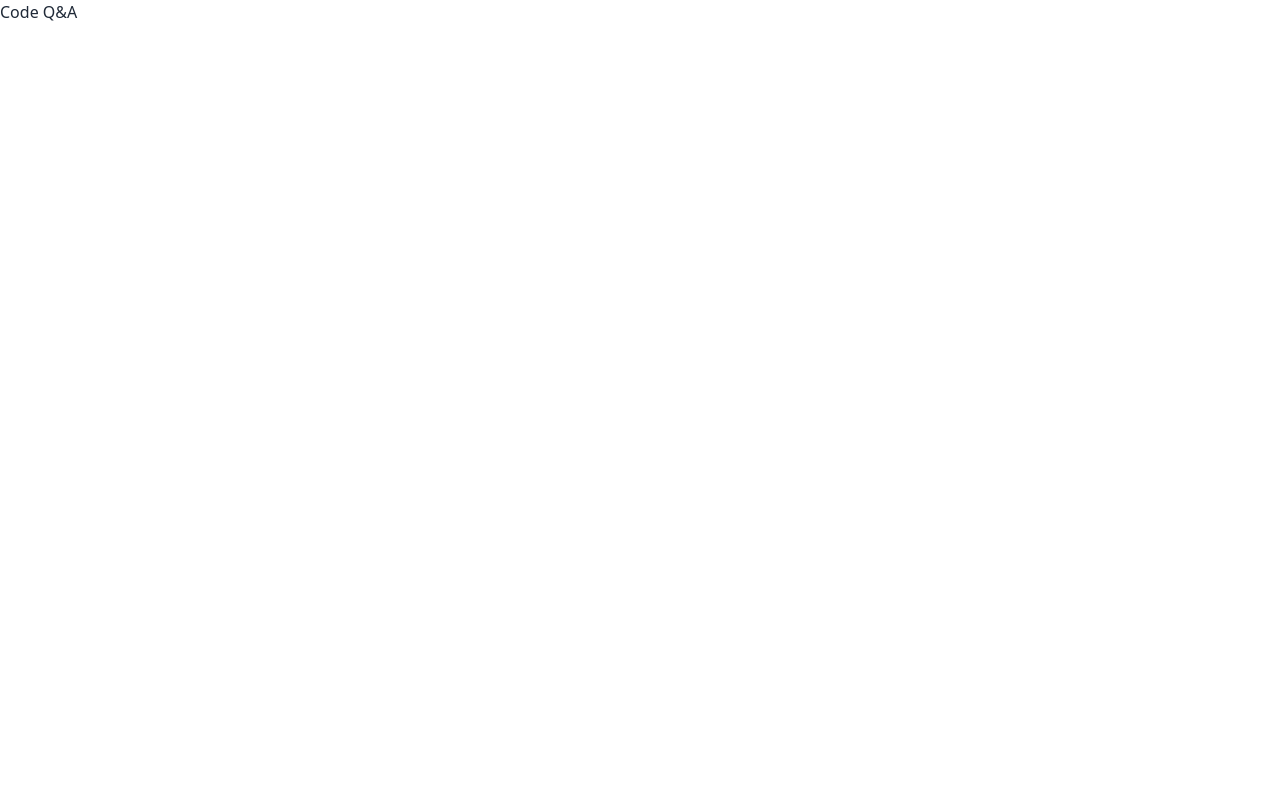
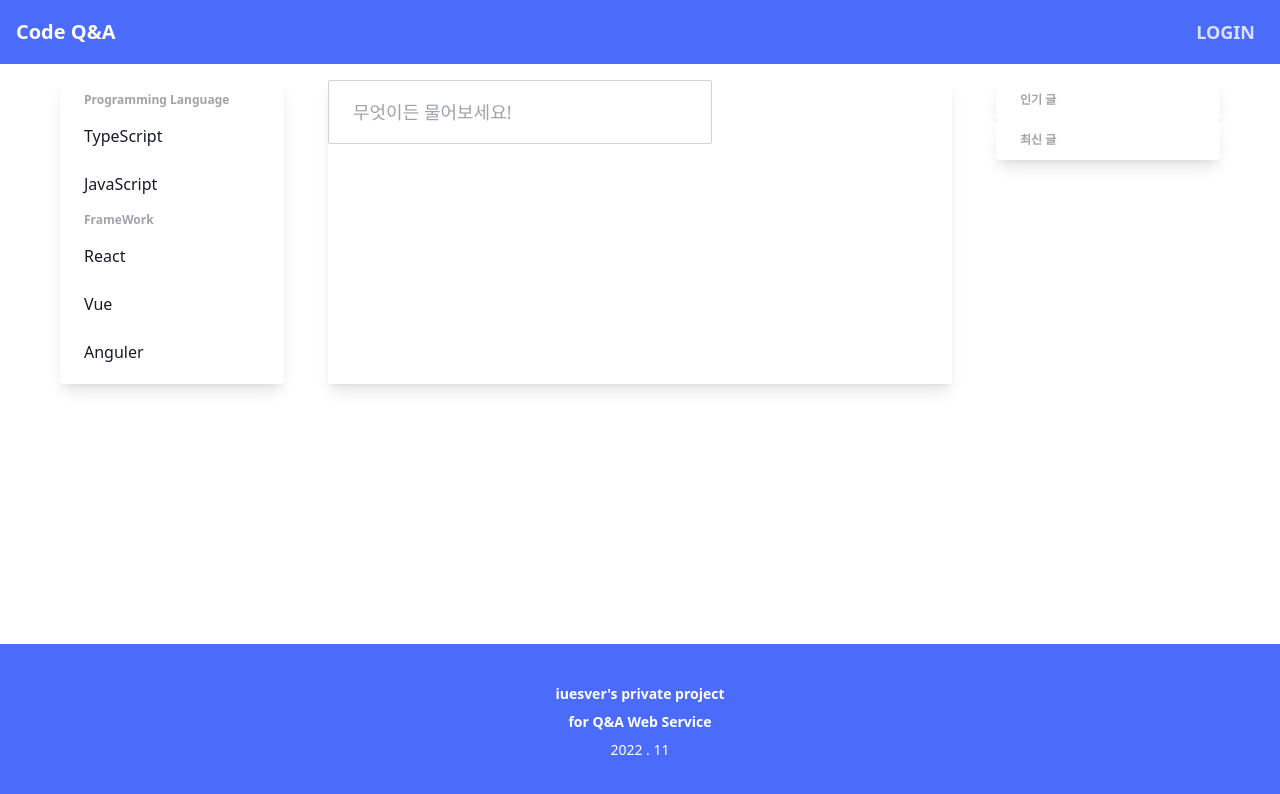
Before and after one commit to iuesver/Code_QnA, a React (Vite) app: page / in a window 1280 px wide. Shown: the top 794 px of the page. Built offline with nearby package versions, Linux system fonts and the light colour scheme.

Commit message:
create main page component

```diff
--- a/index.html
+++ b/index.html
@@ -1,5 +1,5 @@
 <!DOCTYPE html>
-<html lang="en">
+<html data-theme="corporate" lang="en">
   <head>
     <meta charset="UTF-8" />
     <link rel="icon" type="image/svg+xml" href="/vite.svg" />
--- a/package.json
+++ b/package.json
@@ -9,11 +9,13 @@
     "preview": "vite preview"
   },
   "dependencies": {
+    "@reduxjs/toolkit": "^1.8.6",
     "react": "^18.2.0",
     "react-dom": "^18.2.0",
     "react-router-dom": "^6.4.2"
   },
   "devDependencies": {
+    "@heroicons/react": "^2.0.12",
     "@types/react": "^18.0.22",
     "@types/react-dom": "^18.0.7",
     "@vitejs/plugin-react": "^2.2.0",
@@ -21,6 +23,7 @@
     "daisyui": "^2.37.0",
     "postcss": "^8.4.18",
     "prettier": "2.7.1",
+    "tailwind-styled-components": "^2.2.0",
     "tailwindcss": "^3.2.1",
     "typescript": "^4.6.4",
     "vite": "^3.2.0"
--- /dev/null
+++ b/src/containers/FooterContainer.tsx
@@ -0,0 +1,17 @@
+import tw from 'tailwind-styled-components';
+
+const Footer = tw.footer`
+footer footer-center absolute bottom-0 p-10 bg-primary text-white
+`;
+
+export const FooterContainer = () => {
+  return (
+    <Footer>
+      <div>
+        <p className="font-bold">iuesver's private project</p>
+        <p className="font-bold">for Q&A Web Service</p>
+        <p>2022 . 11</p>
+      </div>
+    </Footer>
+  );
+};
--- a/src/containers/HeaderContainer.tsx
+++ b/src/containers/HeaderContainer.tsx
@@ -1,7 +1,58 @@
+import tw from 'tailwind-styled-components';
+
+const Nav = tw.nav`
+navbar bg-primary text-white
+`;
+
+const Title = tw.div`
+flex-1 px-2
+`;
+
+const TextInput = tw.input`
+text-black input input-bordered input-sm input-primary w-full
+`;
+
 export const HeaderContainer = () => {
   return (
-    <nav>
-      <h1>Code Q&A</h1>
-    </nav>
+    <Nav>
+      <Title>
+        <h1 className="font-bold text-xl">Code Q&A</h1>
+      </Title>
+      <div className="flex-none">
+        <label htmlFor="login-modal" className="btn btn-primary text-lg">
+          login
+        </label>
+        <input type="checkbox" id="login-modal" className="modal-toggle" />
+        <div className="modal">
+          <div className="modal-box">
+            <label htmlFor="user-email" className="label">
+              <span className="label-text">E-Mail</span>
+            </label>
+            <TextInput type="mail" name="user-email" id="user-email" />
+            <label htmlFor="user-password" className="label">
+              <span className="label-text">Password</span>
+            </label>
+            <TextInput
+              type="password"
+              name="user-password"
+              id="user-password"
+            />
+            <div className="modal-action">
+              <a href="/" className="link link-primary flex-1 mt-6">
+                아직 회원이 아니신가요?
+              </a>
+              <input
+                type="submit"
+                value="로그인"
+                className="btn btn-primary px-5"
+              />
+              <label htmlFor="login-modal" className="btn btn-primary px-6">
+                취소
+              </label>
+            </div>
+          </div>
+        </div>
+      </div>
+    </Nav>
   );
 };
--- /dev/null
+++ b/src/containers/MainContainer.tsx
@@ -0,0 +1,18 @@
+import { Menu } from '../modules/Menu';
+import tw from 'tailwind-styled-components';
+import { SideBar } from '../modules/SideBar';
+import { MainPost } from '../modules/MainPost';
+
+const Section = tw.section`
+flex justify-evenly p-4
+`;
+
+export const MainContainer = () => {
+  return (
+    <Section>
+      <Menu />
+      <MainPost />
+      <SideBar />
+    </Section>
+  );
+};
--- /dev/null
+++ b/src/modules/MainPost.tsx
@@ -0,0 +1,20 @@
+import tw from 'tailwind-styled-components';
+
+const Article = tw.article`
+flex flex-col w-1/2 shadow-lg
+`;
+
+const SearchBar = tw.input`
+input input-bordered input-lg w-96
+`;
+
+export const MainPost = () => {
+  return (
+    <Article>
+      <div>
+        <SearchBar type="search" placeholder="무엇이든 물어보세요!" />
+      </div>
+      <div></div>
+    </Article>
+  );
+};
--- /dev/null
+++ b/src/modules/Menu.tsx
@@ -0,0 +1,39 @@
+import tw from 'tailwind-styled-components';
+
+const List = tw.ul`
+menu bg-base-100 w-56 p-2 rounded-box shadow-lg
+`;
+
+const Category = tw.li`
+menu-title
+`;
+
+export const Menu = () => {
+  return (
+    <nav>
+      <List>
+        <Category>
+          <span>Programming Language</span>
+        </Category>
+        <li>
+          <a>TypeScript</a>
+        </li>
+        <li>
+          <a>JavaScript</a>
+        </li>
+        <Category>
+          <span>FrameWork</span>
+        </Category>
+        <li>
+          <a>React</a>
+        </li>
+        <li>
+          <a>Vue</a>
+        </li>
+        <li>
+          <a>Anguler</a>
+        </li>
+      </List>
+    </nav>
+  );
+};
--- /dev/null
+++ b/src/modules/SideBar.tsx
@@ -0,0 +1,26 @@
+import tw from 'tailwind-styled-components';
+
+const List = tw.ul`
+menu bg-base-100 w-56 p-2 rounded-box shadow-lg
+`;
+
+const Category = tw.li`
+menu-title
+`;
+
+export const SideBar = () => {
+  return (
+    <aside>
+      <List>
+        <Category>
+          <span>인기 글</span>
+        </Category>
+      </List>
+      <List>
+        <Category>
+          <span>최신 글</span>
+        </Category>
+      </List>
+    </aside>
+  );
+};
--- a/src/pages/MainPage.tsx
+++ b/src/pages/MainPage.tsx
@@ -1,9 +1,13 @@
+import { FooterContainer } from '../containers/FooterContainer';
 import { HeaderContainer } from '../containers/HeaderContainer';
+import { MainContainer } from '../containers/MainContainer';
 
 export const MainPage = () => {
   return (
     <>
       <HeaderContainer />
+      <MainContainer />
+      <FooterContainer />
     </>
   );
 };
```
Also changed, not shown: 1 other file (tests, documents, lock files or other folders).
